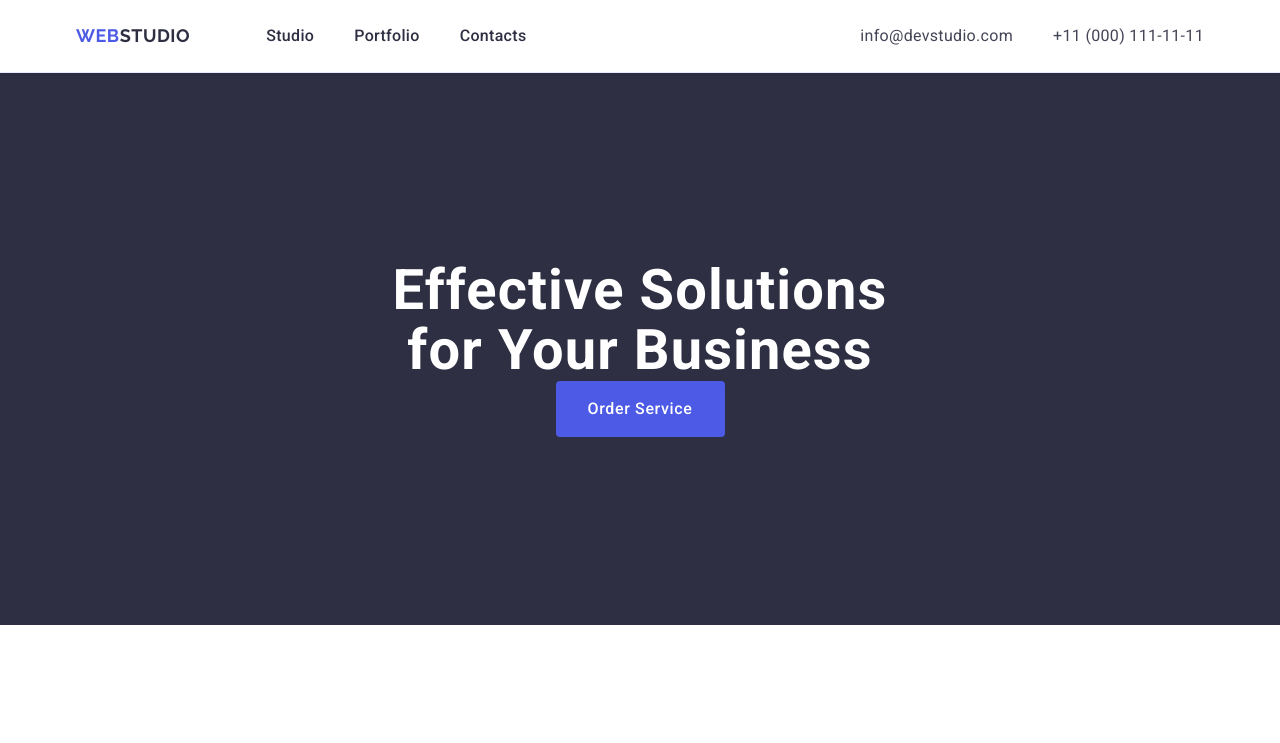
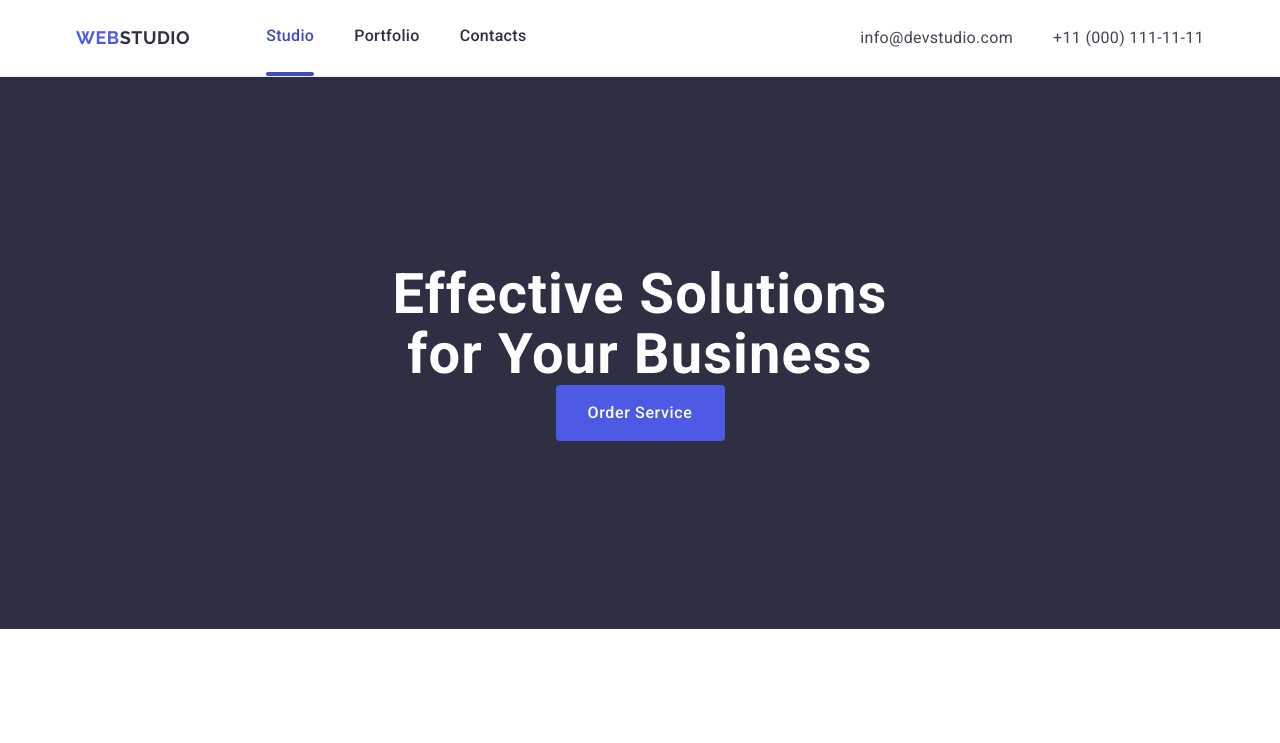
Before and after one commit to nikush0/goit-markup-hw-04, a plain HTML site: page index.html in a window 1280 px wide. Shown: the top 743 px of the page. Drawn offline with nearby package versions, Linux system fonts and the light colour scheme.

Commit message:
home work 4

```diff
--- a/css/styles.css
+++ b/css/styles.css
@@ -79,6 +79,9 @@ p{
         text-decoration: none;
         padding: 24px 0;
         display: block;
+        position: relative;
+    overflow: hidden;
+    transition: color 250ms cubic-bezier(0.4, 0, 0.2, 1);
 
 }
 .menu-item {
@@ -516,3 +519,22 @@ p {
     margin-inline-start: 0px;
     margin-inline-end: 0px;
 }
+.item-studio {
+    color: #404bbf;
+}
+.menu-link::after {
+    content: "";
+    position: absolute;
+    left: 0;
+    bottom: -1px;
+    height: 4px;
+    background-color: #404bbf;
+    border-radius: 2px;
+    transition: color 250ms cubic-bezier(0.4, 0, 0.2, 1);
+}
+.icon-bottom {
+    background-color: #404bbf;
+    height: 4px;
+    width: 100%;
+    border-radius: 2px;
+}
--- a/index.html
+++ b/index.html
@@ -26,7 +26,8 @@
           >
           <ul class="menu-list">
             <li class="menu-item">
-              <a class="menu-link" href="./index.html">Studio</a>
+              <a class="menu-link item-studio" href="./index.html">Studio</a>
+              <div class="icon-bottom"></div>
             </li>
             <li class="menu-item">
               <a class="menu-link" href="">Portfolio</a>
```
